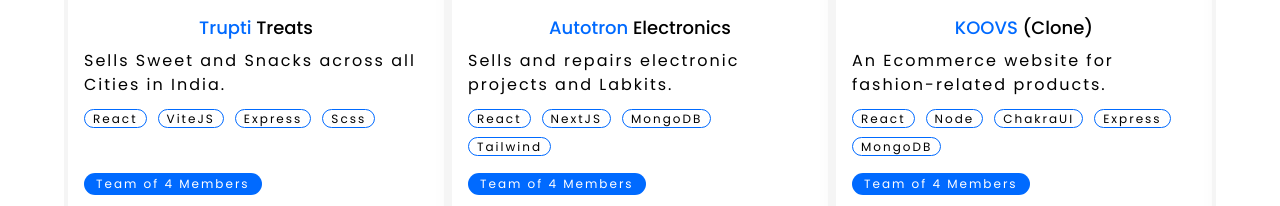
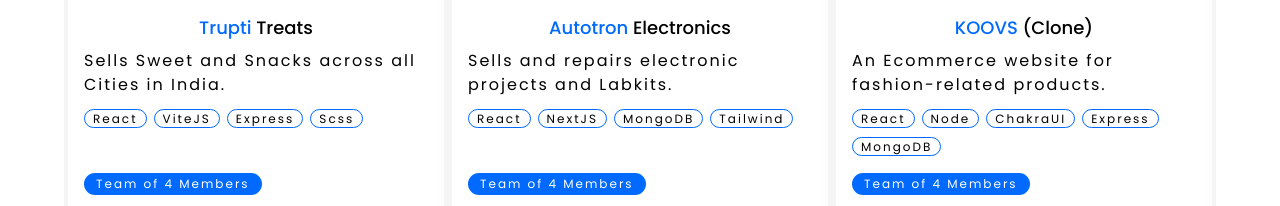
Before and after one commit to sayshark75/Portfolio, a React (Vite) app: page / in a window 1280 px wide. Shown: the part 3625-3831 px from the top of the page. Built offline with nearby package versions, Linux system fonts and the light colour scheme.

Commit message:
Solving CICD Issues

```diff
--- a/src/CONSTANTS.tsx
+++ b/src/CONSTANTS.tsx
@@ -28,7 +28,7 @@
 import { greenTheme } from "./themes/GreenTheme";
 import { violetTheme } from "./themes/VioletTheme";
 import { orangeTheme } from "./themes/OrangeTheme";
-import { yellowTheme } from "./themes/yellowTheme";
+import { yellowTheme } from "./themes/YellowTheme";
 
 export const getNavbarButtonsData = (context: ScrollContextProps, resumeDownload: string, handleClick: () => void) => {
   const { handleHomeRef, handleAboutRef, handleSkillsRef, handleProjectsRef, handleContactRef } = context;
--- a/src/components/ProjectsPage/ProjectsCard.tsx
+++ b/src/components/ProjectsPage/ProjectsCard.tsx
@@ -61,7 +61,7 @@
               fontWeight: 400,
               letterSpacing: "2px",
               color: "text",
-              mr: "2",
+              mr: "1",
               px: "2",
               rounded: "full",
               border: "1px solid",
```
